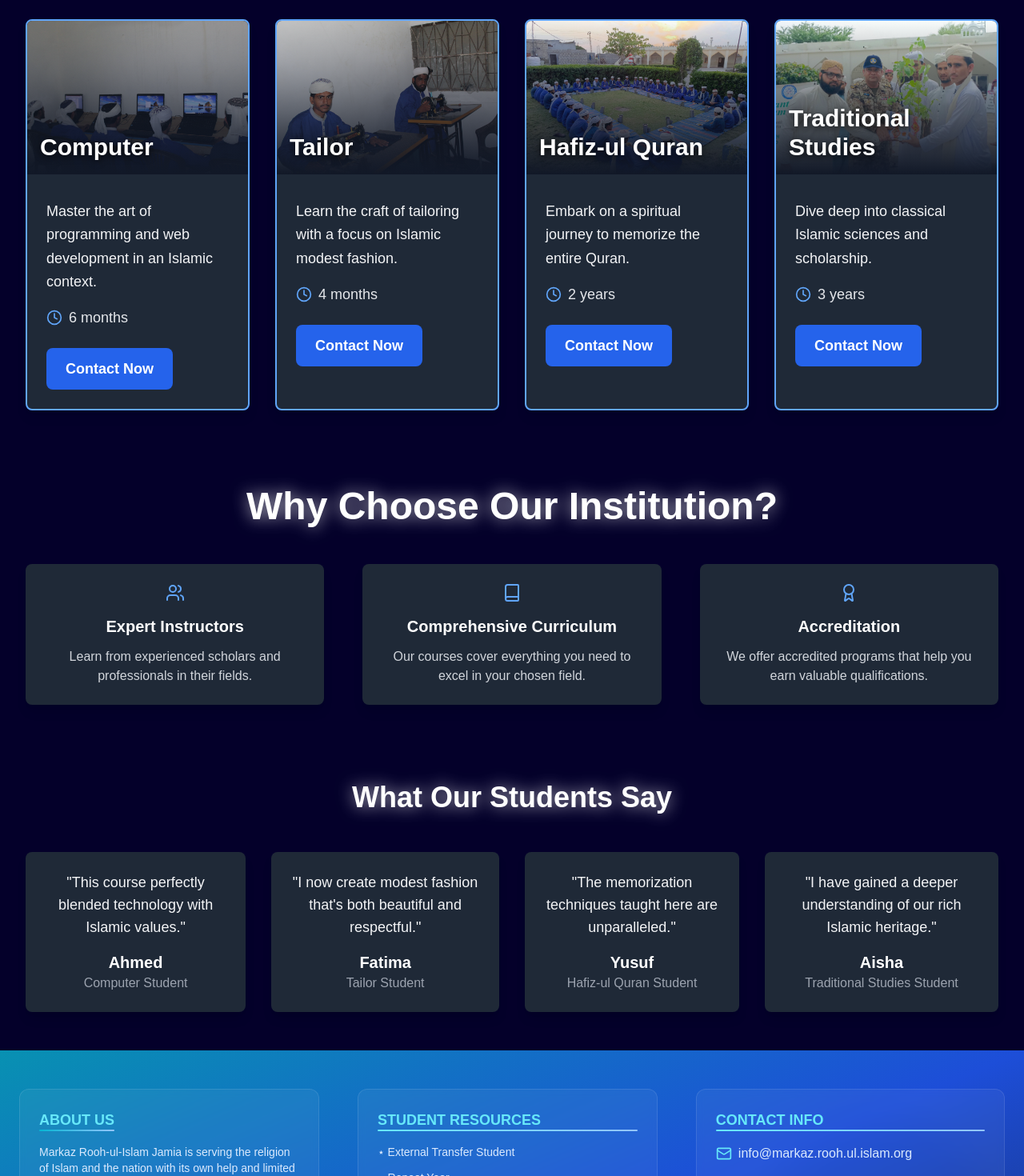
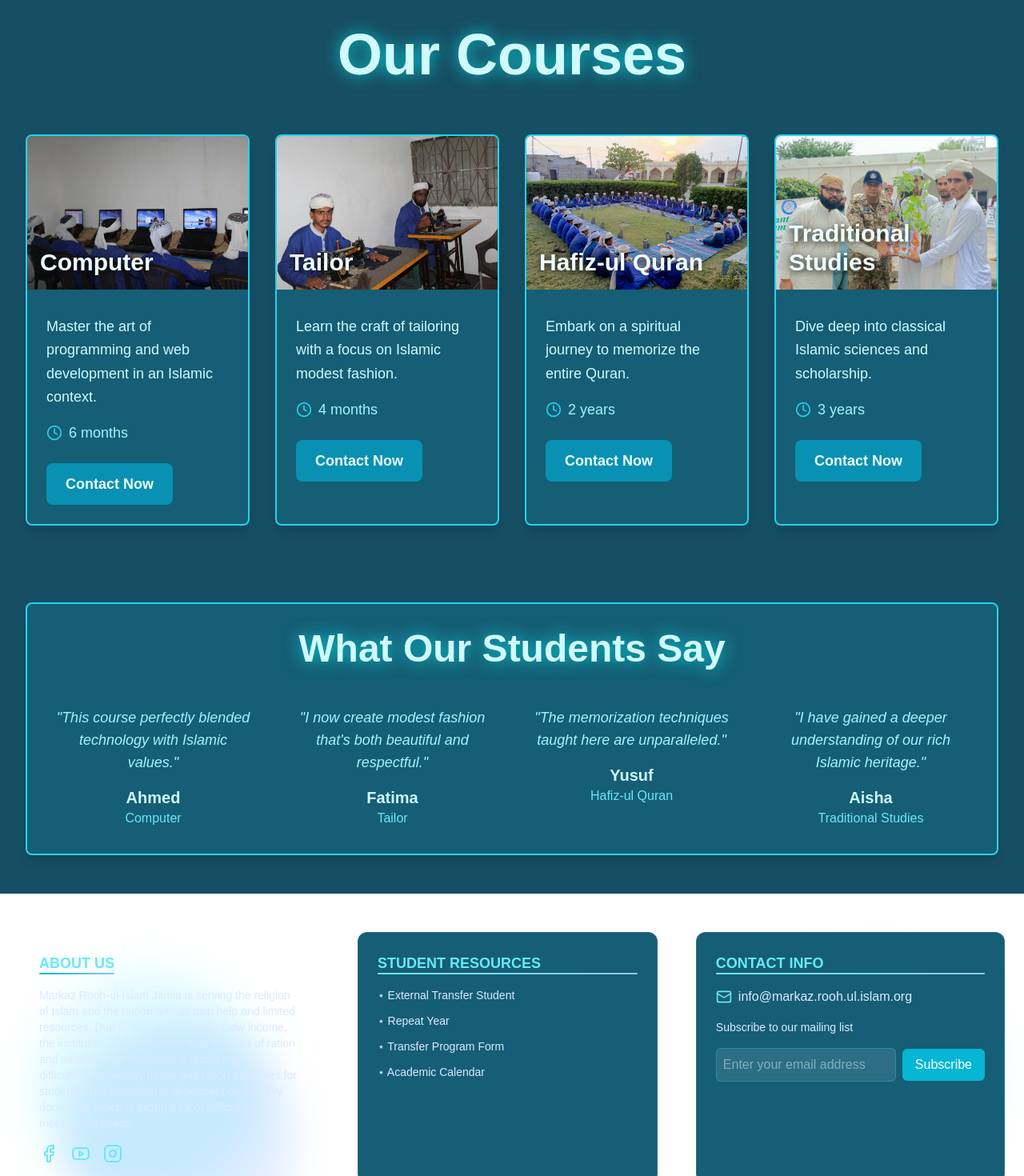
Before and after one commit to Rooh-ul-Islam/Markaz-Website, a Next.js app: page /courses in a window 1280 px wide. Shown: the part 160-1630 px from the top of the page at 80% size. Built offline with nearby package versions, Linux system fonts and the light colour scheme.

Commit message:
Theme Update

```diff
--- a/src/app/courses/page.tsx
+++ b/src/app/courses/page.tsx
@@ -94,15 +94,17 @@ export default function CoursesPage() {
   ];
 
   return (
-    <div className="min-h-screen bg-[#04002a] text-white py-12 px-4 sm:px-6 lg:px-8">
+    <div className="min-h-screen bg-cyan-900 text-cyan-50 py-12 px-4 sm:px-6 lg:px-8">
       <motion.div
         initial={{ opacity: 0, y: -20 }}
         animate={{ opacity: 1, y: 0 }}
         transition={{ duration: 0.8, ease: "easeOut" }}
         className="max-w-7xl mx-auto"
       >
-        <h1 className="text-5xl md:text-7xl font-bold text-center mb-16 text-white
-        drop-shadow-[0_0_10px_rgba(255,255,255,0.7)]">Our Courses</h1>
+        <h1 className="text-5xl md:text-7xl font-bold text-center mt-36 mb-16 text-cyan-100
+        drop-shadow-[0_0_10px_rgba(0,255,255,0.7)]">Our Courses</h1>
+
+        {/* Courses Grid Section */}
         <div className="grid grid-cols-1 md:grid-cols-2 lg:grid-cols-4 gap-8">
           {courses.map((course, index) => (
             <motion.div
@@ -112,7 +114,7 @@ export default function CoursesPage() {
               animate={controls}
               whileHover={{ scale: 1.05, transition: { duration: 0.3 } }}
               whileTap={{ scale: 0.95 }}
-              className="bg-gray-800 rounded-lg shadow-lg overflow-hidden cursor-pointer border-2 border-blue-400"
+              className="bg-cyan-800 rounded-lg shadow-lg overflow-hidden cursor-pointer border-2 border-cyan-400"
               onClick={() => setSelectedCourse(course)}
             >
               <div className="relative h-48 overflow-hidden">
@@ -123,16 +125,15 @@ export default function CoursesPage() {
                   objectFit="cover"
                   className="transition-transform duration-300 transform hover:scale-110"
                 />
-                <div className="absolute inset-0 bg-gradient-to-t from-gray-900 to-transparent"></div>
-                <h2 className="absolute bottom-4 left-4 text-3xl font-bold text-white drop-shadow-[0_2px_4px_rgba(0,0,0,0.8)]">{course.name}</h2>
+                <h2 className="absolute bottom-4 left-4 text-3xl font-bold text-cyan-50 drop-shadow-[0_2px_4px_rgba(0,0,0,0.8)]">{course.name}</h2>
               </div>
               <div className="p-6">
-                <p className="mt-2 text-gray-100 text-lg leading-relaxed">{course.description}</p>
-                <div className="mt-4 flex items-center text-lg text-gray-200">
-                  <Clock className="mr-2 h-5 w-5 text-blue-400" />
+                <p className="mt-2 text-cyan-100 text-lg leading-relaxed">{course.description}</p>
+                <div className="mt-4 flex items-center text-lg text-cyan-200">
+                  <Clock className="mr-2 h-5 w-5 text-cyan-400" />
                   <span>{course.duration}</span>
                 </div>
-                <Link href="/contact" className="mt-6 inline-block bg-blue-600 text-white py-3 px-6 rounded-lg text-lg font-semibold hover:bg-blue-700 transition duration-300 transform hover:-translate-y-1 hover:shadow-lg">
+                <Link href="/contact" className="mt-6 inline-block bg-cyan-600 text-cyan-50 py-3 px-6 rounded-lg text-lg font-semibold hover:bg-cyan-700 transition duration-300 transform hover:-translate-y-1 hover:shadow-lg">
                   Contact Now
                 </Link>
               </div>
@@ -140,25 +141,26 @@ export default function CoursesPage() {
           ))}
         </div>
 
+        {/* Course Details Modal */}
         {selectedCourse && (
           <motion.div
             initial={{ opacity: 0, scale: 0.9 }}
             animate={{ opacity: 1, scale: 1 }}
             transition={{ duration: 0.3 }}
-            className="mt-12 bg-gray-800 p-8 rounded-lg shadow-lg border-2 border-blue-400"
+            className="mt-12 bg-cyan-800 p-8 rounded-lg shadow-lg border-2 border-cyan-400"
           >
-            <h2 className="text-4xl font-bold mb-6 text-white">{selectedCourse.name} Curriculum</h2>
+            <h2 className="text-4xl font-bold mb-6 text-cyan-50">{selectedCourse.name} Curriculum</h2>
             <div className="grid grid-cols-1 md:grid-cols-2 gap-6 mb-6">
               <div className="flex items-center text-xl">
-                <Clock className="mr-3 h-6 w-6 text-blue-400" />
-                <span className="text-gray-100">{selectedCourse.duration}</span>
+                <Clock className="mr-3 h-6 w-6 text-cyan-400" />
+                <span className="text-cyan-100">{selectedCourse.duration}</span>
               </div>
               <div className="flex items-center text-xl">
-                <Calendar className="mr-3 h-6 w-6 text-blue-400" />
-                <span className="text-gray-100">{selectedCourse.schedule}</span>
+                <Calendar className="mr-3 h-6 w-6 text-cyan-400" />
+                <span className="text-cyan-100">{selectedCourse.schedule}</span>
               </div>
             </div>
-            <ul className="list-disc list-inside space-y-3 text-lg text-gray-100">
+            <ul className="list-disc list-inside space-y-3 text-lg text-cyan-100">
               {selectedCourse.curriculum.map((item, index) => (
                 <motion.li
                   key={index}
@@ -173,60 +175,33 @@ export default function CoursesPage() {
           </motion.div>
         )}
 
-        <motion.div
+        {/* Testimonials Section */}
+         <motion.div
           initial={{ opacity: 0, y: 50 }}
           animate={{ opacity: 1, y: 0 }}
           transition={{ delay: 0.5, duration: 0.5 }}
-          className="mt-24 text-center"
+          className="mt-24 text-center bg-cyan-800 p-8 rounded-lg shadow-lg border-2 border-cyan-400"
         >
-          <h2 className="text-4xl md:text-5xl font-bold mb-12 text-white drop-shadow-[0_0_10px_rgba(255,255,255,0.7)]">
-            Why Choose Our Institution?
+          <h2 className="text-4xl md:text-5xl font-bold mb-12 text-cyan-100 drop-shadow-[0_0_10px_rgba(0,255,255,0.7)]">
+            What Our Students Say
           </h2>
-          <div className="grid grid-cols-1 md:grid-cols-3 gap-12 mt-8">
-            {[
-              { icon: Users, title: 'Expert Instructors', description: 'Learn from experienced scholars and professionals in their fields.' },
-              { icon: Book, title: 'Comprehensive Curriculum', description: 'Our courses cover everything you need to excel in your chosen field.' },
-              { icon: Award, title: 'Accreditation', description: 'We offer accredited programs that help you earn valuable qualifications.' },
-            ].map((item, index) => (
-              <motion.div
-                key={index}
-                initial={{ opacity: 0, y: 50 }}
-                animate={{ opacity: 1, y: 0 }}
-                transition={{ delay: 0.5 + index * 0.2 }}
-                className="bg-gray-800 p-6 rounded-lg shadow-lg text-center"
-              >
-                <item.icon className="text-4xl text-blue-400 mx-auto" />
-                <h3 className="text-xl font-semibold text-white mt-4">{item.title}</h3>
-                <p className="text-gray-300 mt-3">{item.description}</p>
-              </motion.div>
-            ))}
-          </div>
-        </motion.div>
-
-        <motion.div
-          initial={{ opacity: 0, y: 50 }}
-          animate={{ opacity: 1, y: 0 }}
-          transition={{ delay: 0.7, duration: 0.5 }}
-          className="mt-24 text-center"
-        >
-          <h2 className="text-4xl font-bold text-white mb-12 drop-shadow-[0_0_10px_rgba(255,255,255,0.7)]">What Our Students Say</h2>
-          <div className="flex justify-center space-x-8">
+          <div className="grid grid-cols-1 md:grid-cols-2 lg:grid-cols-4 gap-12">
             {testimonials.map((testimonial, index) => (
               <motion.div
                 key={index}
                 initial={{ opacity: 0, y: 50 }}
                 animate={{ opacity: 1, y: 0 }}
-                transition={{ delay: 0.5 + index * 0.2 }}
-                className="bg-gray-800 p-6 rounded-lg shadow-lg max-w-xs"
+                transition={{ delay: index * 0.1 }}
+                className="text-center text-cyan-50"
               >
-                <p className="text-lg text-gray-100 mb-4">&quot;{testimonial.text}&quot;</p>
-                <h3 className="text-xl font-semibold text-white">{testimonial.name}</h3>
-                <span className="text-gray-400">{testimonial.course} Student</span>
+                <p className="italic text-lg text-cyan-200 mb-4">"{testimonial.text}"</p>
+                <h3 className="font-bold text-xl text-cyan-100">{testimonial.name}</h3>
+                <p className="text-md text-cyan-300">{testimonial.course}</p>
               </motion.div>
             ))}
           </div>
-        </motion.div>
+         </motion.div>
       </motion.div>
     </div>
-  )
+  );
 }
--- a/src/components/AboutInstitution.tsx
+++ b/src/components/AboutInstitution.tsx
@@ -2,7 +2,7 @@ import React from 'react';
 
 const AboutSection = () => {
   return (
-    <section className="bg-gradient-to-br from-cyan-500 via-blue-600 to-blue-900 py-20 text-white">
+    <section className="bg-cyan-800 py-20 text-white">
       <div className="container mx-auto px-4 text-center md:text-left relative">
         {/* Enhanced decorative background elements */}
         <div className="absolute top-0 left-0 w-full h-full overflow-hidden pointer-events-none">
@@ -14,7 +14,7 @@ const AboutSection = () => {
         <div className="flex flex-col md:flex-row items-center md:items-start gap-12 relative z-10">
           {/* Image Section with enhanced hover effects */}
           <div className="w-full md:w-1/2 relative group">
-            <div className="absolute inset-0 bg-cyan-400 rounded-xl blur-md opacity-20 group-hover:opacity-30 transition-all duration-300"></div>
+            <div className="absolute inset-0 bg-cyan-300 rounded-xl blur-md opacity-20 group-hover:opacity-30 transition-all duration-300"></div>
             <img
               src="bott.jpeg"
               alt="Maryam Institute"
--- a/src/components/Footer.tsx
+++ b/src/components/Footer.tsx
@@ -73,7 +73,7 @@ const IslamicPattern = () => (
 
 export default function Footer() {
   return (
-    <footer className="bg-gradient-to-br from-cyan-600 via-blue-700 to-blue-950 text-white relative">
+    <footer className=" text-white relative">
       {/* Background blobs */}
       <div className="absolute top-0 left-0 w-full h-full overflow-hidden pointer-events-none">
         <div className="absolute top-20 right-10 w-72 h-72 bg-sky-400 rounded-full mix-blend-multiply filter blur-xl opacity-20 animate-blob"></div>
@@ -83,7 +83,7 @@ export default function Footer() {
 
       <div className="container mx-auto flex flex-col lg:flex-row lg:justify-between gap-12 px-6 py-12 relative z-10">
         {/* About Us Section */}
-        <div className="flex flex-col items-center lg:items-start lg:w-1/3 space-y-4 backdrop-blur-sm bg-white/5 p-6 rounded-xl border border-white/10">
+        <div className="flex bg-cyan-800 flex-col items-center lg:items-start lg:w-1/3 space-y-4 backdrop-blur-sm bg-white/5 p-6 rounded-xl border border-white/10">
           <h2 className="text-lg font-semibold uppercase text-cyan-300 relative">
             About Us
             <div className="absolute bottom-0 left-0 w-full h-0.5 bg-gradient-to-r from-cyan-500 to-blue-300 rounded-full"></div>
@@ -106,7 +106,7 @@ export default function Footer() {
         </div>
 
         {/* Student Resources Section */}
-        <div className="lg:w-1/3 space-y-4 backdrop-blur-sm bg-white/5 p-6 rounded-xl border border-white/10">
+        <div className="lg:w-1/3 space-y-4 backdrop-blur-sm bg-cyan-800 p-6 rounded-xl border border-white/10">
           <h2 className="text-lg font-semibold uppercase text-center lg:text-left text-cyan-300 relative">
             Student Resources
             <div className="absolute bottom-0 left-0 w-full h-0.5 bg-gradient-to-r from-cyan-300 to-blue-300 rounded-full"></div>
@@ -128,7 +128,7 @@ export default function Footer() {
         </div>
 
         {/* Contact Info Section */}
-        <div className="lg:w-1/3 space-y-4 text-center lg:text-left backdrop-blur-sm bg-white/5 p-6 rounded-xl border border-white/10">
+        <div className="lg:w-1/3 space-y-4 text-center lg:text-left backdrop-blur-sm bg-cyan-800 p-6 rounded-xl border border-white/10">
           <h2 className="text-lg font-semibold uppercase text-cyan-300 relative">
             Contact Info
             <div className="absolute bottom-0 left-0 w-full h-0.5 bg-gradient-to-r from-cyan-300 to-blue-300 rounded-full"></div>
@@ -146,7 +146,7 @@ export default function Footer() {
             />
             <button
               type="submit"
-              className="bg-gradient-to-r from-cyan-500 to-blue-500 text-white px-4 py-2 rounded-md hover:from-cyan-400 hover:to-blue-400 transition-colors"
+              className="bg-cyan-500  text-white px-4 py-2 rounded-md hover:from-cyan-400 hover:to-blue-400 transition-colors"
             >
               Subscribe
             </button>
@@ -156,11 +156,10 @@ export default function Footer() {
 
       {/* Bottom Section with Islamic Pattern */}
       <div className="relative z-10">
-        <div className="bg-gradient-to-r  bg-blue-900 py-4 text-center text-sm text-blue-100 backdrop-blur-sm bg-white/5 border-t border-white/10">
+        <div className="bg-cyan-700 py-4 text-center text-sm text-blue-100 backdrop-blur-sm bg-white/5 border-t border-white/10">
           <p>&copy; 2024 Markaz Rooh-ul-Islam</p>
         </div>
-        <div className="bg-gradient-to-r bg-blue-900">
-          <IslamicPattern />
+        <div className="bg-gradient-to-r b">
         </div>
       </div>
     </footer>
--- a/src/components/Navbar.tsx
+++ b/src/components/Navbar.tsx
@@ -84,7 +84,7 @@ export default function Navbar() {
               </Link>
               <Link
                 href="/contact"
-                className="rounded-lg bg-[#02101a] px-6 py-2 text-center text-sm font-medium text-white hover:bg-[#B4941F]"
+                className="rounded-lg bg-cyan-800  px-6 py-2 text-center text-sm font-medium text-white hover:bg-cyan-900"
               >
                 Contact Us
               </Link>
```
Also changed, not shown: src/app/page.tsx (+11 -3 lines), src/components/DonationBanner.tsx (added, +30 -0 lines), src/components/DonationSection.tsx (added, +110 -0 lines), src/components/Leadershippsection.tsx (+8 -5 lines), src/components/Mission.tsx (added, +27 -0 lines).
